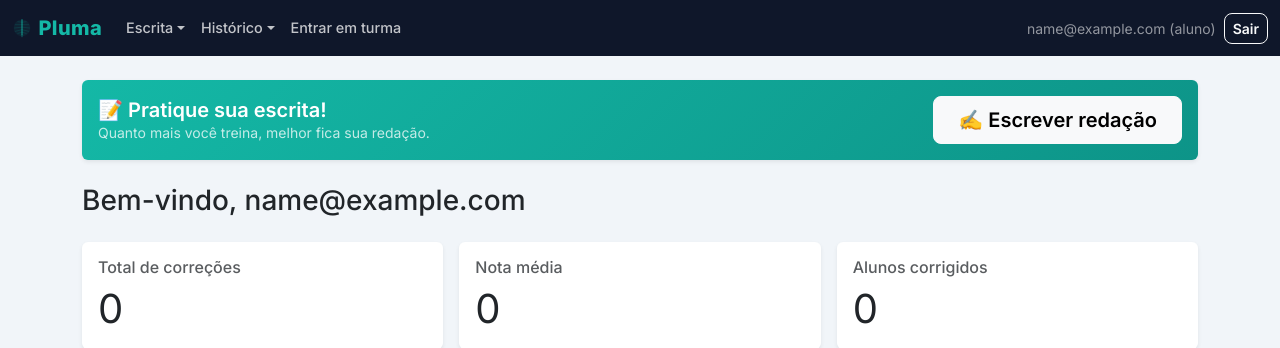
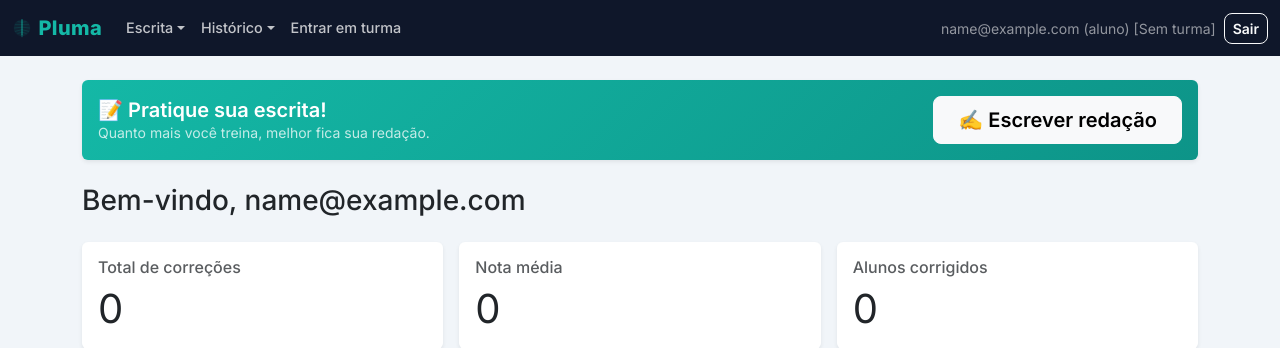
Before and after one commit to lucianovilasboas/pluma, a Django app: page / in a window 1280 px wide. Shown: the top 348 px of the page. Run offline with Django 5.2, Linux system fonts and the light colour scheme; the visitor is signed in with stand-in values (Sample User, id 1); data comes from the database, SQL or seed files in the repository; data that the repository does not hold is empty; parts of the project's set-up code (start-up, migrations or seed data) failed here and were passed over; some libraries are stand-ins or nearby versions.

Commit message:
feat: favicon e exibicao da turma na navbar do aluno

```diff
--- a/apps/dashboard/templates/dashboard/base.html
+++ b/apps/dashboard/templates/dashboard/base.html
@@ -3,6 +3,7 @@
   <head>
     <meta charset="utf-8">
     <meta name="viewport" content="width=device-width, initial-scale=1">
+    <link rel="icon" type="image/svg+xml" href="/static/dashboard/favicon.svg">
     <title>Pluma</title>
     <link rel="preconnect" href="https://fonts.googleapis.com">
     <link rel="preconnect" href="https://fonts.gstatic.com" crossorigin>
@@ -487,7 +488,7 @@
                 {% endif %}
               </ul>
               <div class="d-flex align-items-center gap-2 flex-wrap">
-                <span class="navbar-text small">{{ request.user.nome_exibicao }} ({{ request.user.user_type }})</span>
+                <span class="navbar-text small">{{ request.user.nome_exibicao }} ({{ request.user.user_type }}){% if request.user.user_type == 'aluno' %}{% if request.user.turma %} [{{ request.user.turma.nome_completo }}]{% else %} [Sem turma]{% endif %}{% endif %}</span>
                 <a href="/dashboard/notificacoes" class="text-decoration-none badge bg-danger rounded-pill d-none ms-1" data-nav-badge="notificacoes_nao_lidas" title="Notificações">0</a>
                 <a class="btn btn-outline-light btn-sm flex-shrink-0" href="/logout">Sair</a>
               </div>
--- a/apps/dashboard/templates/dashboard/landing.html
+++ b/apps/dashboard/templates/dashboard/landing.html
@@ -3,6 +3,7 @@
   <head>
     <meta charset="utf-8">
     <meta name="viewport" content="width=device-width, initial-scale=1">
+    <link rel="icon" type="image/svg+xml" href="/static/dashboard/favicon.svg">
     <title>Pluma — Escreva com leveza</title>
     <link rel="preconnect" href="https://fonts.googleapis.com">
     <link rel="preconnect" href="https://fonts.gstatic.com" crossorigin>
```
Also changed, not shown: apps/dashboard/static/dashboard/favicon.svg (added).
